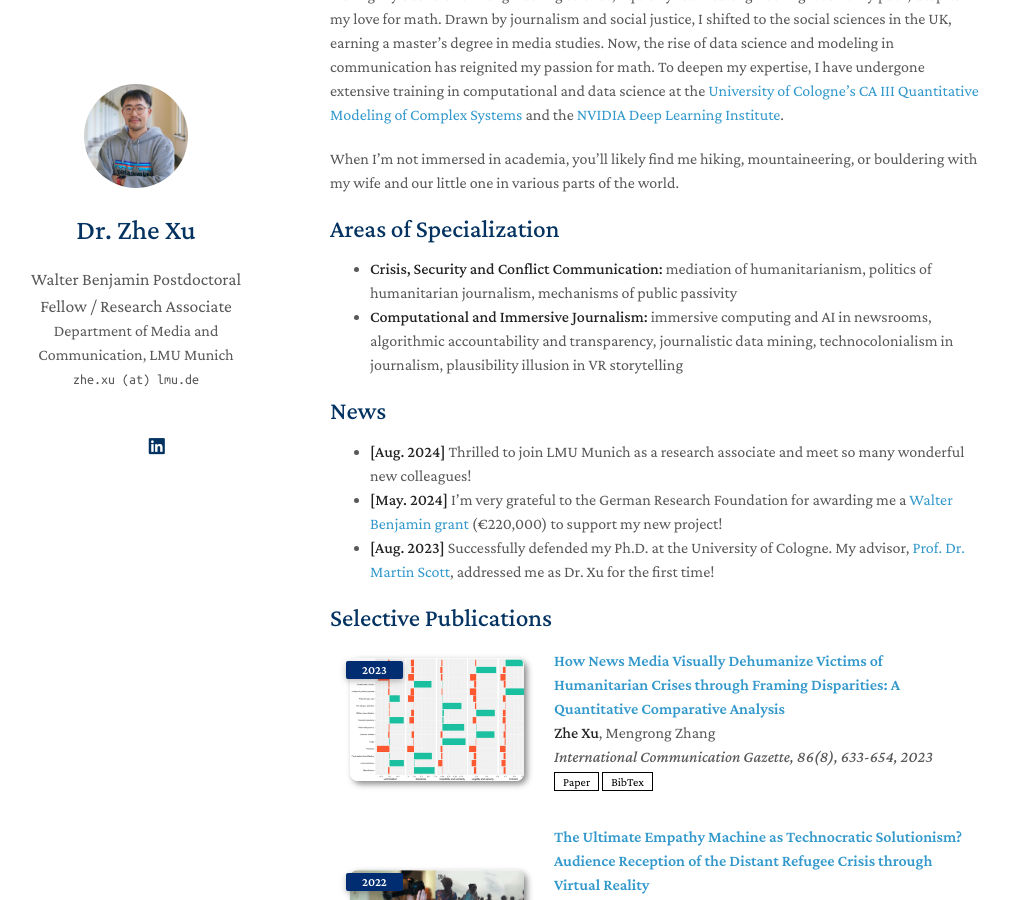
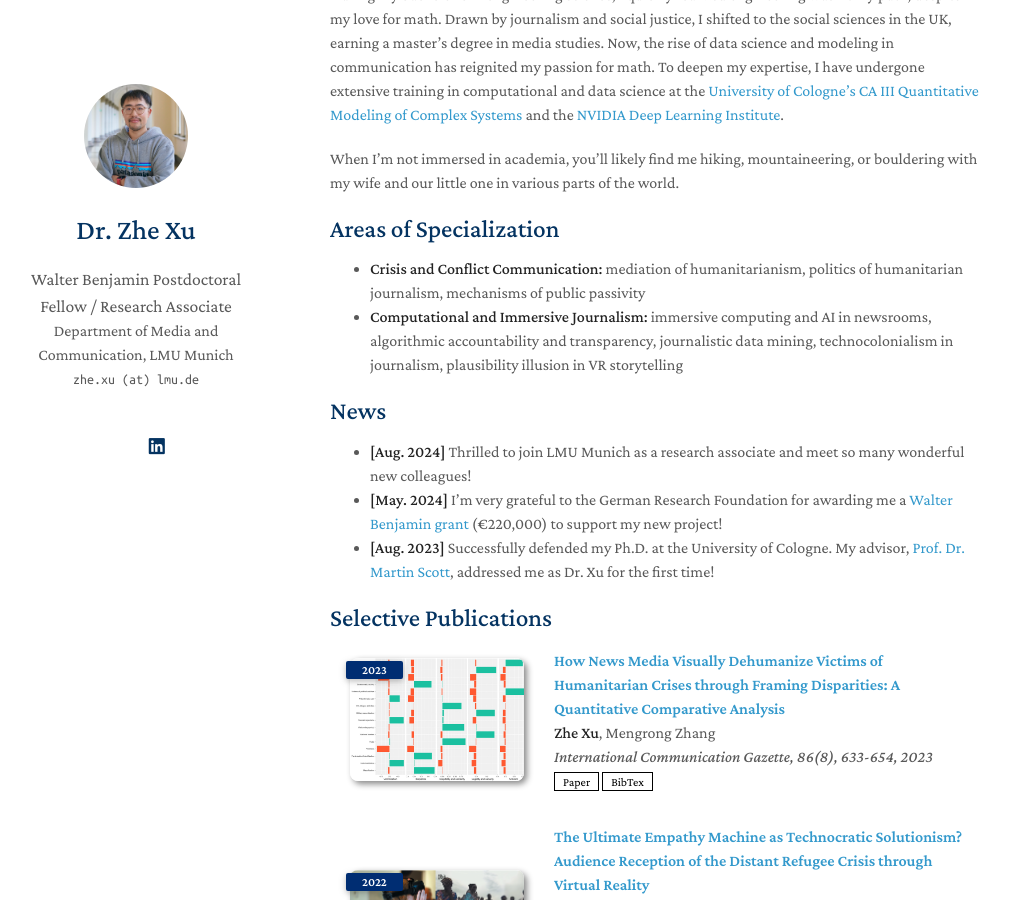
Before and after one commit to zhexuphd/home, a Jekyll site: the page built from index.md, in a window 1280 px wide and 900 px high, scrolled down 454 px. Shown: the whole window, without its empty margins (140-1149 px from the left). Built offline with Jekyll 4.4.1, drawn with Linux system fonts in a browser that asks for light colours; a style sheet for code colours, icons or effects is not loaded; our own code applies the rules of GitHub Pages for plain Markdown files.

Commit message:
Update index.md

```diff
--- a/index.md
+++ b/index.md
@@ -14,7 +14,7 @@
 
 ## Areas of Specialization
 
-- **Crisis, Security and Conflict Communication:** mediation of humanitarianism, politics of humanitarian journalism, mechanisms of public passivity
+- **Crisis and Conflict Communication:** mediation of humanitarianism, politics of humanitarian journalism, mechanisms of public passivity
 - **Computational and Immersive Journalism:** immersive computing and AI in newsrooms, algorithmic accountability and transparency, journalistic data mining, technocolonialism in journalism, plausibility illusion in VR storytelling
 
 ## News
```
